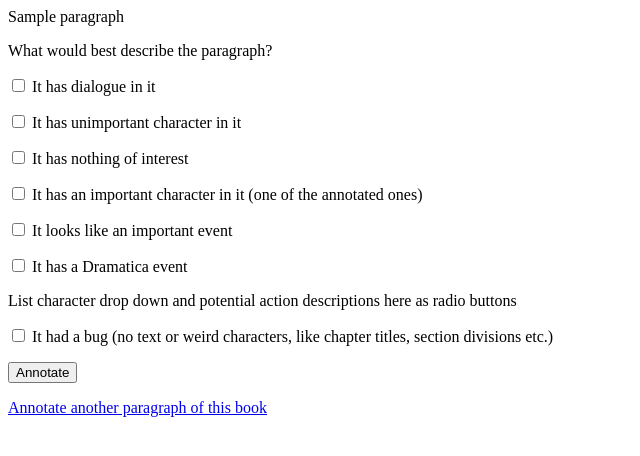
After one commit to AhtiAhde/DramaticaAnnotationTool, a Flask app: template templates/task.html in a window 1280 px wide. The commit adds this page. Shown: the top 456 px of the page, without its empty margins (0-640 px from the left). Run offline with Flask 2, Linux system fonts and the light colour scheme; the template is opened without the code that fills it: most values are stand-ins (such as "Sample title", 1, 10 or a date in 2020).

Commit message:
Add initial Dramatica annotation view

```diff
--- a/app.py
+++ b/app.py
@@ -45,11 +45,21 @@ def tasks(b_id, p_id=-1):
     # behavior annotation in paragraphs (p_id)
     # We will first implement the character role annotation
     # The resource list link gives a redirect to one task
+    book_obj = Book(db)
+
     if p_id == -1:
-        book_obj = Book(db)
         p_id = book_obj.get_random_paragraph(b_id)
         return redirect("/tasks/" + str(b_id) + "/" + str(p_id), code=302)
-    return "Taaskeja" + str(b_id) + str(p_id)
+
+    paragraph = book_obj.get_paragraph(b_id, p_id).content
+    return render_template(
+        "task.html",
+        message="Tasks",
+        user=session["user_hash"],
+        b_id=b_id,
+        p_id=p_id,
+        paragraph=paragraph)
+
 
 @app.route("/books", methods=["GET"])
 @app.route("/books/<int:book_id>", methods=["GET"])
--- a/templates/book.html
+++ b/templates/book.html
@@ -23,6 +23,8 @@
     <br>
     <input type="submit" value="Annotate">
 </form>
+
+<p><a href="/tasks/{{ book.id}}">Annotate paragraphs of this book</a></p>
 {% endif %}
 
 {% if books %}
--- a/templates/index.html
+++ b/templates/index.html
@@ -2,6 +2,6 @@
 <h1>Hello world!</h1>
 <b>Welcome</b> <i>to annotation</i>! You anonymous hash is {{user}}
 
-Try the tool at <a href="/books">the books section</a>.
+Try the tool at <a href="/books">the books section</a> or try <a href="/tasks/1">annotating the paragraphs</a> of The Great Gatsby.
 
 Adming login <a href="/admin">here</a>.
--- /dev/null
+++ b/templates/task.html
@@ -0,0 +1,41 @@
+<title>Tasks</title>
+
+<!-- Add previous paragraphs to left and next paragraphs to right-->
+
+<p>{{ paragraph }}</p>
+
+<p> What would best describe the paragraph?</p>
+<form action="/tasks/{{b_id}}/{{p_id}}" method="POST">
+    <p>
+        <input id="has-dialogue" type="checkbox" name="has-dialogue" />
+        <label for="has-dialogue">It has dialogue in it</label>
+    </p>
+    <p>
+        <input id="has-nic" type="checkbox" name="has-nic" />
+        <label for="has-nic">It has unimportant character in it</label>
+    </p>
+    <p>
+        <input id="has-nothing" type="checkbox" name="has-nothing" />
+        <label for="has-nothing">It has nothing of interest</label>
+    </p>
+    <p>
+        <input id="has-ic" type="checkbox" name="has-ic" />
+        <label for="has-ic">It has an important character in it (one of the annotated ones)</label>
+    </p>
+    <p>
+        <input id="has-event" type="checkbox" name="has-event" />
+        <label for="has-event">It looks like an important event</label>
+    </p>
+    <p>
+        <input id="has-dramatica" type="checkbox" name="has-dramatica" />
+        <label for="has-dramatica">It has a Dramatica event</label>
+        <p>List character drop down and potential action descriptions here as radio buttons</p>
+    </p>
+    <p>
+        <input id="has-bug" type="checkbox" name="has-bug" />
+        <label for="has-bug">It had a bug (no text or weird characters, like chapter titles, section divisions etc.)</label>
+    </p>
+    <input type="submit" value="Annotate">
+</form>
+
+<p><a href="/tasks/{{b_id}}">Annotate another paragraph of this book</a></p>
```
Also changed, not shown: modules/book.py (+8 -0 lines), README.md.
